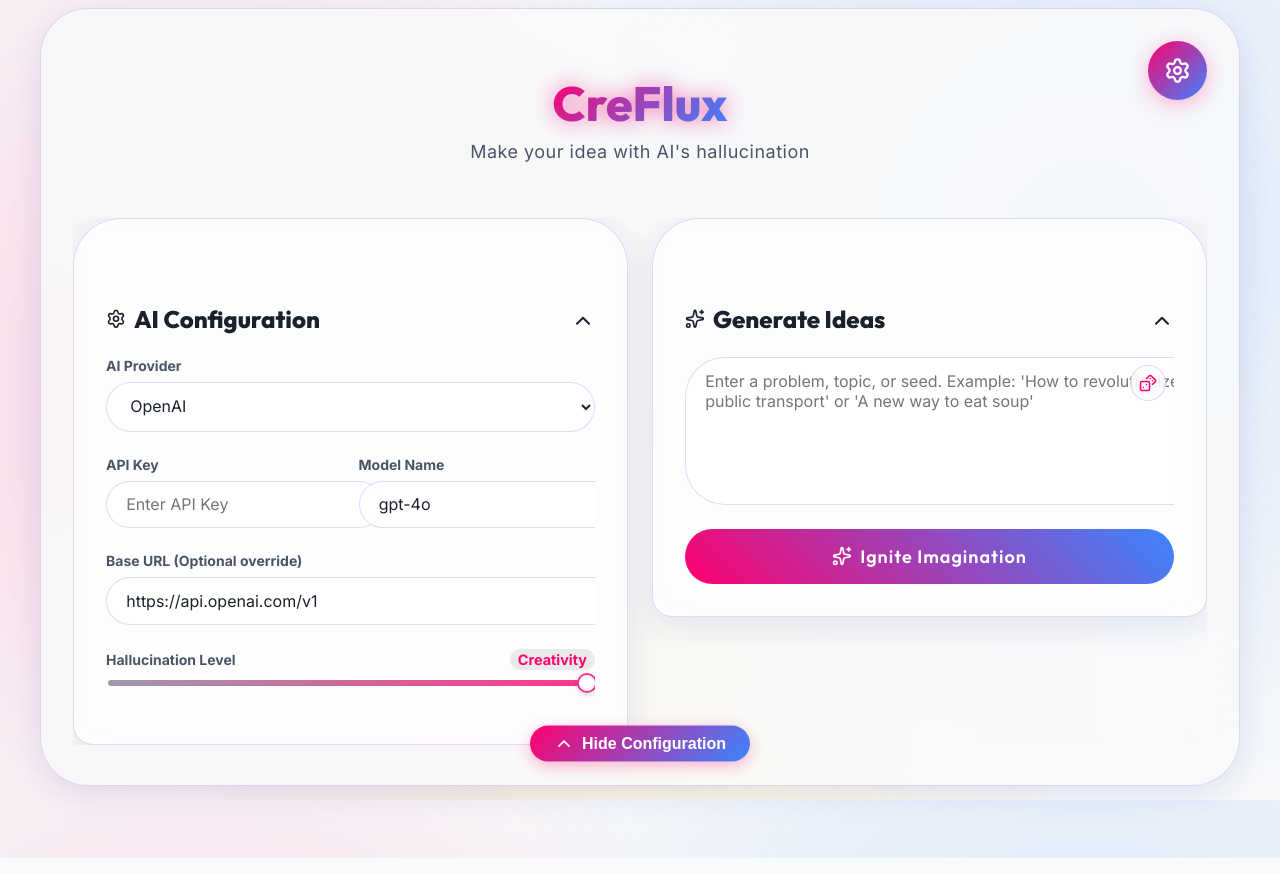
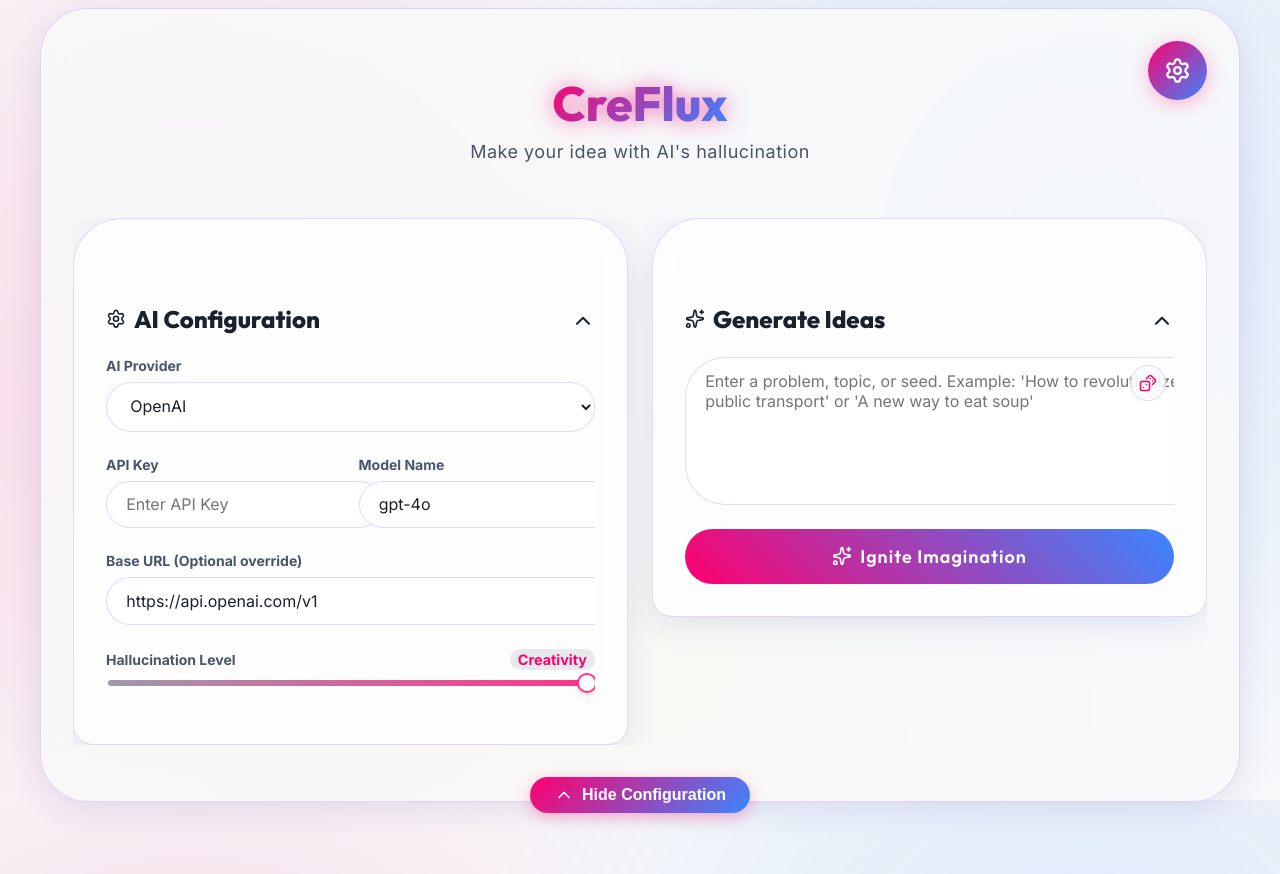
Before and after one commit to boriisyun-stack/CreFlux, a React (Vite) app: page / in a window 1280 px wide. Built offline with nearby package versions, Linux system fonts and the light colour scheme.

Commit message:
fix: resolve overlapping inputs and button alignment bugs

```diff
--- a/src/App.jsx
+++ b/src/App.jsx
@@ -63,14 +63,14 @@ const StickyHeader = styled('div', {
   flexDirection: 'column',
   gap: '$4',
   transition: 'all 0.3s ease',
-  paddingBottom: '2.5rem', // Make room for the absolute toggle button
+  paddingBottom: '3.5rem', // Increased to avoid toggle button overlapping content
 });
 
 const MasterToggleBtn = styled('button', {
   position: 'absolute',
-  bottom: 0,
+  bottom: '-12px', // Positioned slightly below the sticky header's bottom edge
   left: '50%',
-  transform: 'translate(-50%, -65%)', // move up 65% of its height
+  transform: 'translateX(-50%)',
   background: 'linear-gradient(135deg, $primary, $secondary)',
   color: 'white',
   border: 'none',
@@ -129,7 +129,8 @@ const GlassPanel = styled('section', {
   padding: '$5',
   boxShadow: '0 8px 32px 0 rgba(31, 38, 135, 0.1)',
   transition: 'transform 0.3s ease, box-shadow 0.3s ease, border-radius 0.35s ease',
-  height: 'auto', // Ensure it un-stretches if in a grid
+  height: 'auto',
+  overflow: 'hidden', // Prevent inputs from bleeding out due to large border-radius
   '&:hover': {
     transform: 'translateY(-2px)',
     boxShadow: '0 12px 40px 0 rgba(31, 38, 135, 0.15)',
@@ -176,9 +177,12 @@ const FormGroup = styled('div', {
 });
 
 const FormRow = styled('div', {
-  display: 'grid',
-  gridTemplateColumns: '1fr 1fr',
+  display: 'flex',
+  flexWrap: 'wrap',
   gap: '$3',
+  '& > div': {
+    flex: '1 1 200px', // Allow them to grow and shrink, but wrap if below 200px
+  }
 });
 
 const Label = styled('label', {
@@ -212,7 +216,7 @@ const Textarea = styled('textarea', {
   resize: 'vertical',
   minHeight: '120px',
   borderRadius: '$6',
-  paddingRight: '3rem', // Add space for the dice button
+  paddingRight: '3.5rem', // More space for the dice button
 });
 
 const RandomPromptBtn = styled('button', {
```
